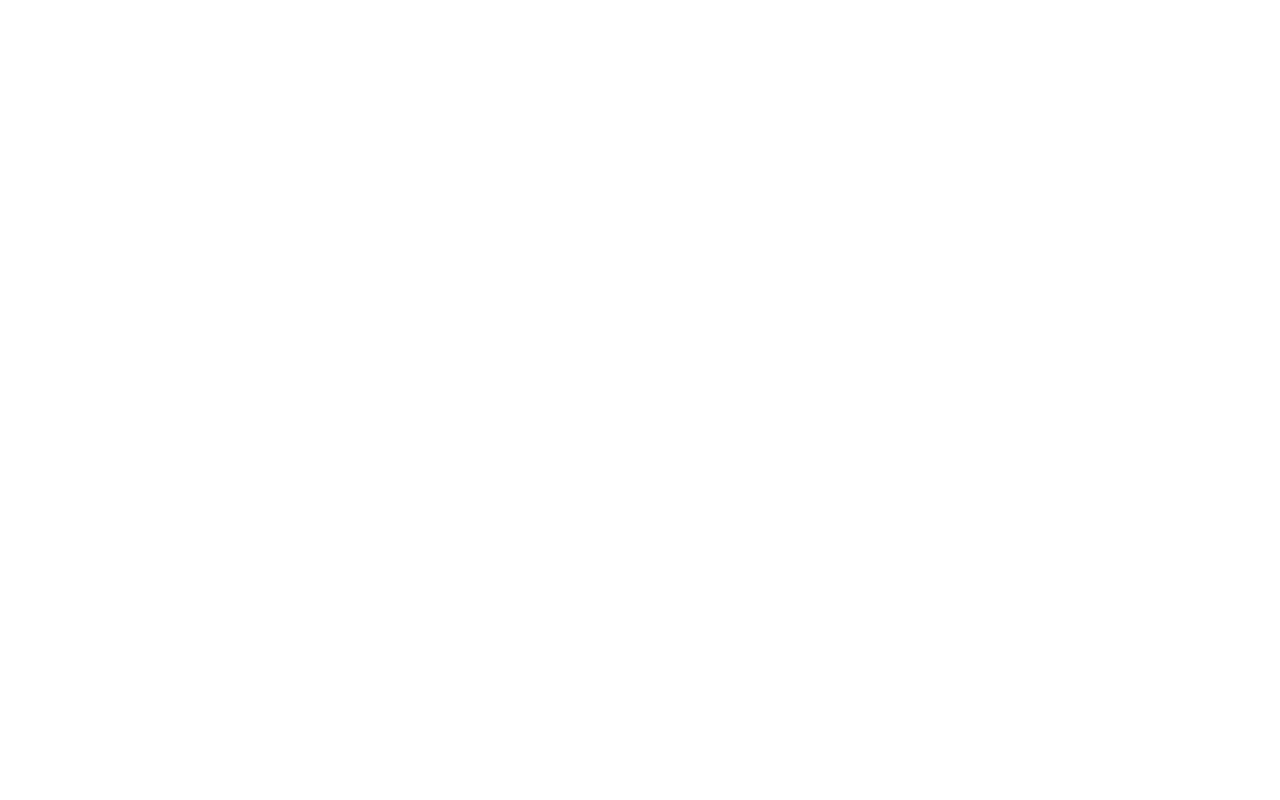
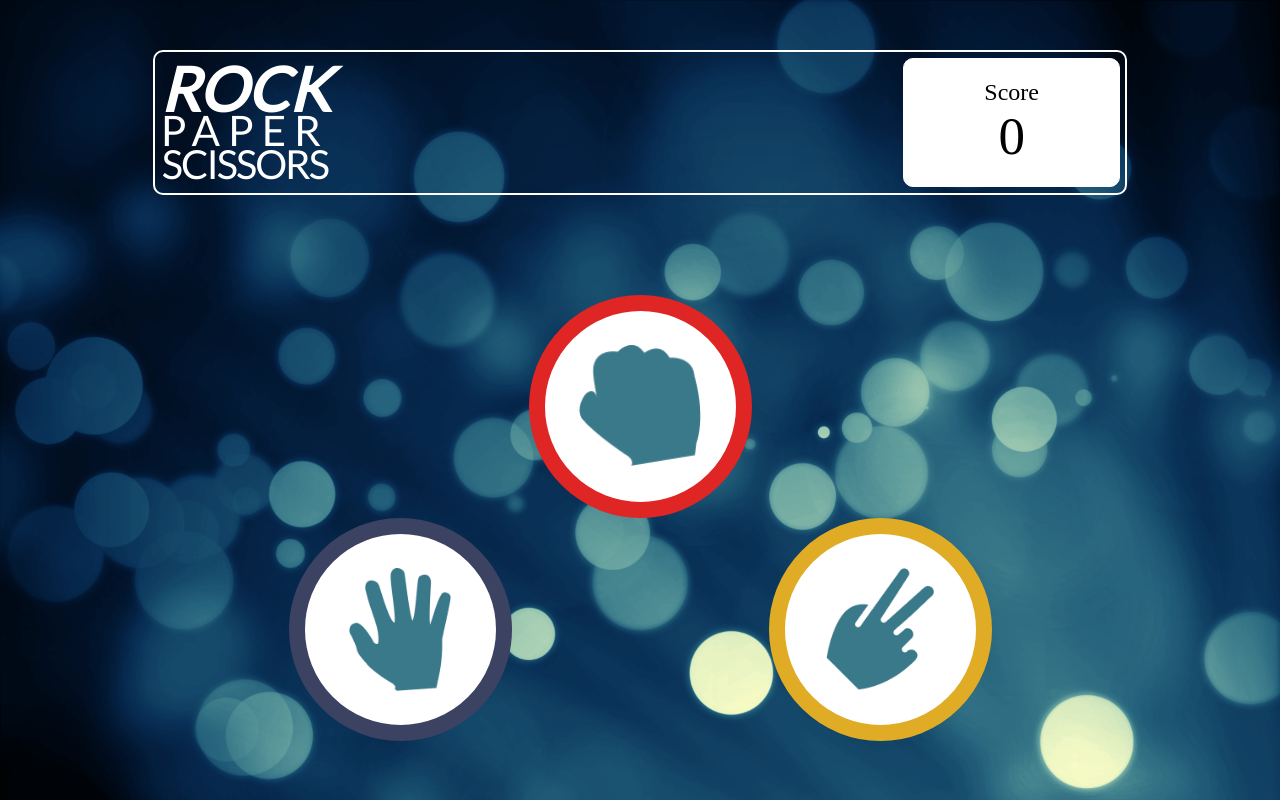
Before and after one commit to Ryan-Wsf/Cours-Jaken, a plain HTML site: page Jaken_page2.html in a window 1280 px wide. Drawn offline with Linux system fonts and the light colour scheme.

Commit message:
modifie Jaken_page2 HTML / CSS OK

```diff
--- a/Jaken_page2.html
+++ b/Jaken_page2.html
@@ -3,16 +3,27 @@
 <head>
     <meta charset="UTF-8">
     <meta name="viewport" content="width=device-width, initial-scale=1.0">
+    <link rel="stylesheet" href="css/style.css">
     <title>Document</title>
 </head>
 <body>
     <main>
         <section id="section2">
-            <article>
-
+            <article id="article1section2">
+                <div>
+                    <p id="pierre2">ROCK</p>
+                    <p id="papier2">PAPER</p>
+                    <p id="ciseaux2">SCISSORS</p>
+                </div>
+                <div>
+                    <p>Score</p>
+                    <p>0</p>
+                </div>
             </article>
-            <article>
-
+            <article id="article2section2">
+                <a href="#"><img src="img/icon-rock.png" alt="img"></a>
+                <a href="#"><img src="img/Papier.png" alt="img"></a>
+                <a href="#"><img src="img/icon-scissors.png" alt="img"></a>
             </article>
         </section>
     </main>
--- a/css/style.css
+++ b/css/style.css
@@ -8,6 +8,9 @@
     --lato:'Lato', serif;
     --blanc:#fff;
     --vert:#ABD1B4;
+    --bleu:#3B4262;
+    --rouge:#E02525;
+    --jaune:#E0AC25;
 }
 main{
     height: 100vh;
@@ -18,6 +21,7 @@ main{
     font-family: var(--lato);
     font-weight: 900;
     font-size: 172px;
+    font-style: italic;
 }
 #papier{
     font-family: var(--lato);
@@ -76,3 +80,129 @@ body{
     background-color: var(--blanc);
     transition: all 0.3s;
 }
+
+/* page numéro 2 */
+
+
+#pierre2{
+    font-size: 61px;
+    font-style: italic;
+    font-weight: 600;
+    font-family: var(--lato);
+    line-height: 63px;
+}
+
+#papier2{
+    font-size: 42px;
+    font-weight: 300;
+    letter-spacing: 8px;
+    line-height: 20px;
+    font-family: var(--lato);
+}
+
+#ciseaux2{
+    font-family: var(--lato);
+    font-size: 40px;
+    font-weight: 400;
+    letter-spacing: -2px;
+}
+
+main{
+    display: block;
+}
+#section2{
+    text-align: center;
+    padding-top: 50px;
+}
+
+#article1section2 p{
+    color: var(--blanc);
+}
+
+#article1section2{
+    max-width: 960px;
+    margin:auto;
+    border: 2px solid var(--blanc);
+    border-radius: 10px;
+    display: flex;
+    justify-content: space-between;
+    padding: 5px;
+    align-items: center;
+}
+
+#article1section2 div:nth-child(2){
+    border: 1px solid var(--blanc);
+    padding: 20px 80px;
+    border-radius: 10px;
+    background-color: var(--blanc);
+}
+
+#article1section2 div:nth-child(2) p{
+    font-size: 24px;
+    color:black;
+}
+
+#article1section2 div:nth-child(2) p:nth-child(2){
+    font-size: 53px;
+    color: black;
+}
+
+#article2section2{
+    max-width: 720px;
+    margin: auto;
+    display: grid;
+    grid-template-columns: repeat(3,1fr);
+    grid-template-rows: repeat(2,1fr);
+    place-items: center;
+    padding-top: 100px;
+}
+
+#article2section2 a:nth-child(1){
+    grid-column: 2;
+    grid-row: 1;
+    border: 16px solid var(--rouge);
+    background-color: var(--blanc);
+    border-radius: 200px;
+    padding: 34px;
+    width: 123px;
+    height: 123px
+}
+
+#article2section2 a:nth-child(2){
+    grid-column: 1;
+    grid-row: 2;
+    border: 16px solid var(--bleu);
+    background-color: var(--blanc);
+    border-radius: 200px;
+    padding: 34px;
+    width: 123px;
+    height: 123px;
+}
+
+#article2section2 a:nth-child(3){
+    grid-column: 3;
+    grid-row: 2;
+    border: 16px solid var(--jaune);
+    background-color: var(--blanc);
+    border-radius: 200px;
+    padding: 34px;
+    width: 123px;
+    height: 123px;
+}
+
+#article2section2 a{
+    transition:all 0.3s;
+}
+
+#article2section2 a:hover{
+    width: 100px;
+    height: 100px;
+    transition: all 0.3s;
+}
+
+#article2section2 img{
+    width: 100%;
+    height: 100%;
+    object-fit: contain;
+    transition:transform 0.3s;
+}
```
Also changed, not shown: img/Paper.png (deleted), img/Papier.png (added).
